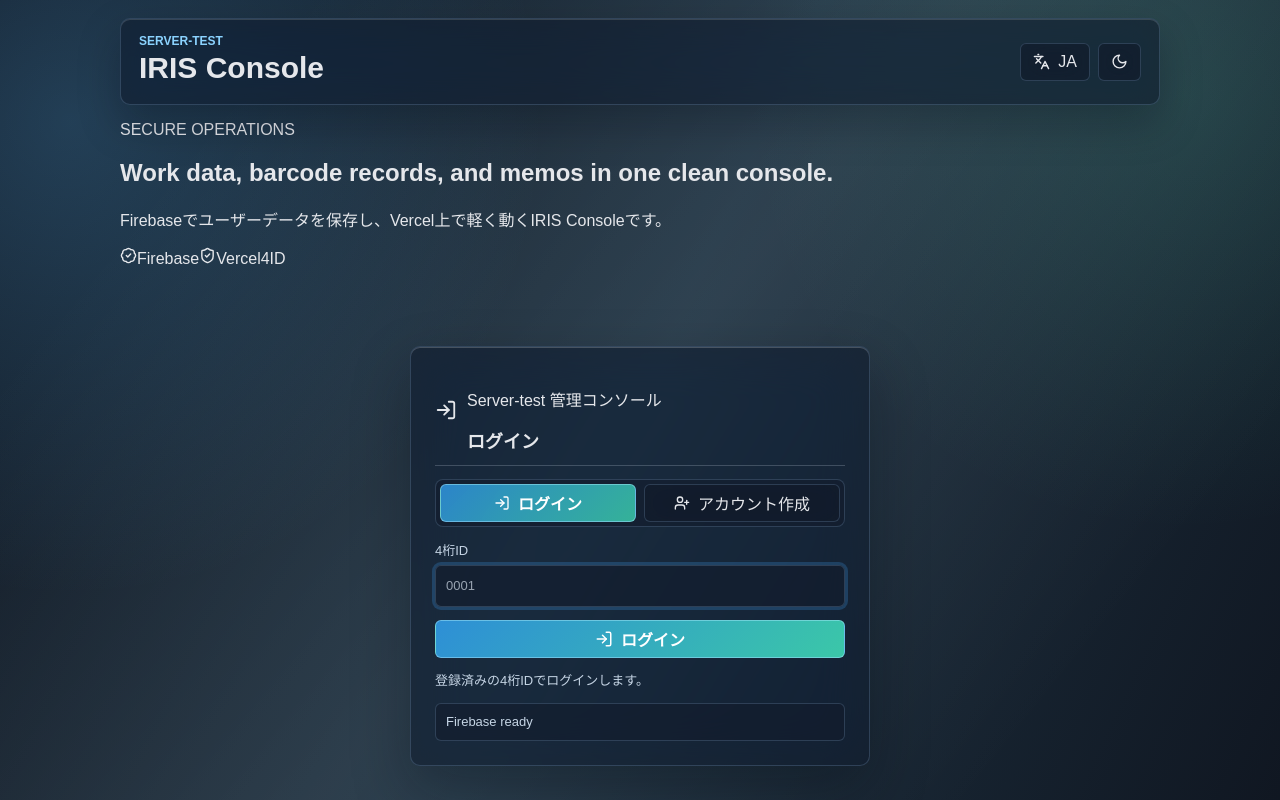
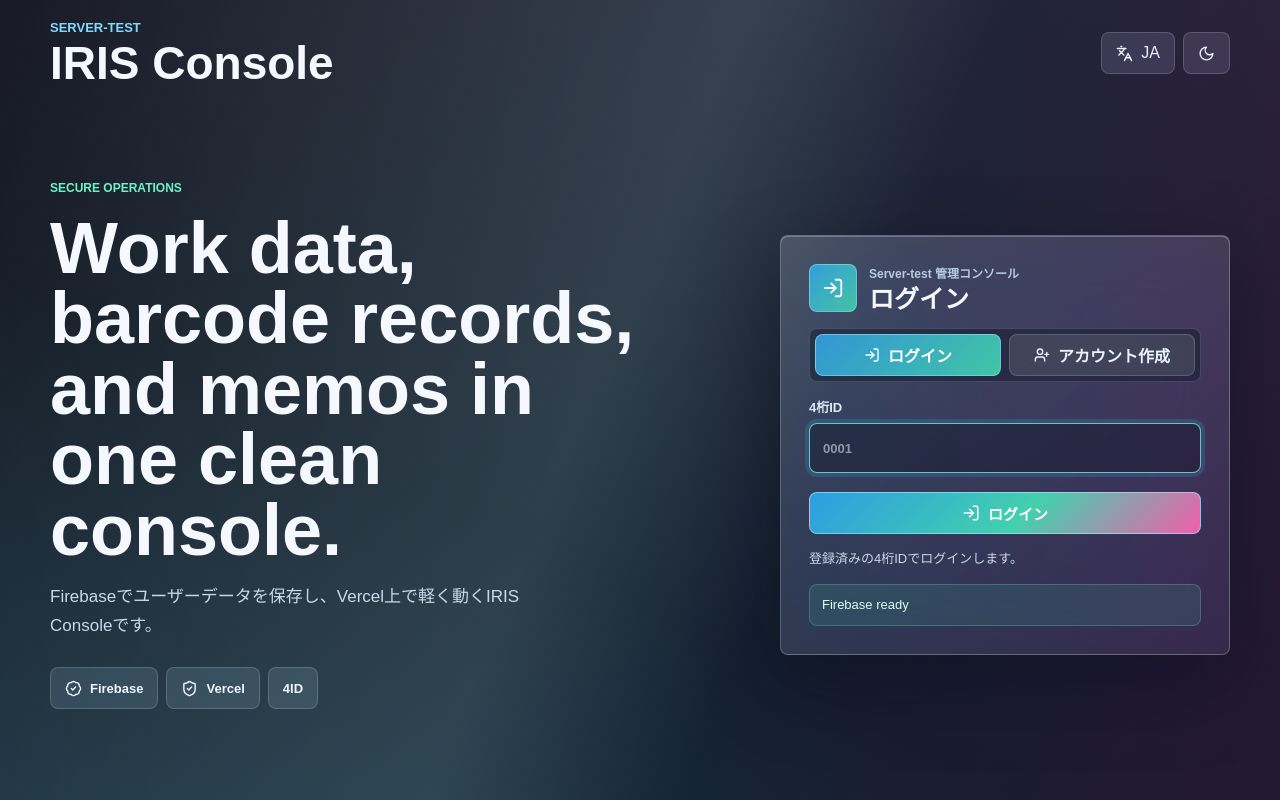
Before and after one commit to Taku20200824/Server-test, a Next.js app: page /login in a window 1280 px wide. Built offline with nearby package versions, Linux system fonts and the light colour scheme; no server answers.

Commit message:
Redesign login with premium glass layout

```diff
--- a/src/app/login/LoginPage.module.css
+++ b/src/app/login/LoginPage.module.css
@@ -1,9 +1,10 @@
 .page {
   background:
-    linear-gradient(115deg, rgba(20, 38, 66, 0.92), rgba(24, 65, 92, 0.82), rgba(10, 24, 39, 0.94)),
-    repeating-linear-gradient(90deg, rgba(255, 255, 255, 0.055) 0 1px, transparent 1px 76px),
-    repeating-linear-gradient(0deg, rgba(255, 255, 255, 0.04) 0 1px, transparent 1px 76px);
-  color: #eaf3ff;
+    linear-gradient(115deg, rgba(7, 14, 30, 0.98) 0%, rgba(12, 37, 51, 0.96) 46%, rgba(32, 17, 46, 0.94) 100%),
+    conic-gradient(from 150deg at 58% 42%, rgba(48, 180, 219, 0.28), rgba(226, 80, 172, 0.14), rgba(66, 213, 173, 0.2), rgba(48, 180, 219, 0.28)),
+    repeating-linear-gradient(90deg, rgba(255, 255, 255, 0.05) 0 1px, transparent 1px 84px),
+    repeating-linear-gradient(0deg, rgba(255, 255, 255, 0.035) 0 1px, transparent 1px 84px);
+  color: #f5f8ff;
   min-height: 100vh;
   overflow: hidden;
   padding: 18px;
@@ -12,21 +13,20 @@
 
 .page::before {
   background:
-    radial-gradient(circle at 20% 20%, rgba(93, 190, 255, 0.22), transparent 28%),
-    radial-gradient(circle at 82% 28%, rgba(80, 216, 176, 0.14), transparent 26%),
-    linear-gradient(135deg, transparent 25%, rgba(255, 255, 255, 0.075) 50%, transparent 75%);
+    linear-gradient(120deg, transparent 0%, rgba(255, 255, 255, 0.13) 48%, transparent 58%),
+    linear-gradient(35deg, rgba(44, 171, 214, 0.22), transparent 42%, rgba(236, 91, 174, 0.12));
   content: "";
-  inset: -20%;
+  inset: -30%;
   pointer-events: none;
   position: absolute;
-  transform: rotate(-6deg);
+  transform: rotate(-8deg);
 }
 
 .shell {
   display: grid;
   grid-template-rows: auto 1fr;
   margin: 0 auto;
-  max-width: 1040px;
+  max-width: 1180px;
   min-height: calc(100vh - 36px);
   position: relative;
   z-index: 1;
@@ -34,142 +34,199 @@
 
 .header {
   align-items: center;
-  background: rgba(14, 27, 44, 0.62);
-  backdrop-filter: blur(18px) saturate(145%);
-  border: 1px solid rgba(178, 215, 255, 0.2);
-  border-radius: 10px;
-  box-shadow: 0 18px 42px rgba(1, 8, 19, 0.26), inset 0 1px 0 rgba(255, 255, 255, 0.14);
-  color: #fff;
   display: flex;
   justify-content: space-between;
-  min-height: 82px;
-  padding: 15px 18px;
+  min-height: 70px;
 }
 
 .brand {
-  color: #8bd3ff;
+  color: #83d9ff;
+  font-size: 13px;
+  font-weight: 900;
+  margin: 0 0 5px;
+}
+
+.header h1 {
+  font-size: clamp(30px, 4vw, 46px);
+  line-height: 1;
+  margin: 0;
+}
+
+.tools,
+.modeTabs,
+.metrics {
+  display: flex;
+  gap: 8px;
+}
+
+.tools button,
+.card button,
+.metrics span {
+  align-items: center;
+  border-radius: 8px;
+  display: inline-flex;
+  gap: 8px;
+  justify-content: center;
+  min-height: 42px;
+  padding: 0 14px;
+}
+
+.tools button,
+.modeTab,
+.metrics span {
+  background: rgba(255, 255, 255, 0.11);
+  backdrop-filter: blur(16px) saturate(150%);
+  border: 1px solid rgba(218, 235, 255, 0.18);
+  color: #eaf3ff;
+}
+
+.tools button,
+.card button {
+  cursor: pointer;
+}
+
+.stage {
+  align-items: center;
+  display: grid;
+  gap: 34px;
+  grid-template-columns: minmax(0, 1.05fr) minmax(360px, 0.85fr);
+  padding: 54px 0 34px;
+}
+
+.heroPanel {
+  max-width: 590px;
+}
+
+.eyebrow {
+  color: #70f0cb;
+  font-size: 12px;
+  font-weight: 900;
+  margin: 0 0 18px;
+}
+
+.heroPanel h2 {
+  font-size: clamp(36px, 6vw, 72px);
+  line-height: 0.98;
+  margin: 0 0 18px;
+  max-width: 760px;
+}
+
+.heroPanel > p:not(.eyebrow) {
+  color: #c9d8ea;
+  font-size: 17px;
+  line-height: 1.7;
+  margin: 0 0 26px;
+  max-width: 520px;
+}
+
+.metrics {
+  flex-wrap: wrap;
+}
+
+.metrics span {
+  color: #eef7ff;
+  font-size: 13px;
+  font-weight: 800;
+}
+
+.card {
+  background: linear-gradient(145deg, rgba(250, 252, 255, 0.18), rgba(255, 255, 255, 0.08));
+  backdrop-filter: blur(30px) saturate(170%);
+  border: 1px solid rgba(233, 245, 255, 0.24);
+  border-radius: 8px;
+  box-shadow: 0 28px 80px rgba(1, 8, 19, 0.38), inset 0 1px 0 rgba(255, 255, 255, 0.25);
+  display: grid;
+  gap: 15px;
+  justify-self: end;
+  padding: 28px;
+  width: min(450px, 100%);
+}
+
+.cardHead {
+  align-items: center;
+  display: flex;
+  gap: 12px;
+}
+
+.cardHead p {
+  color: #b7cce2;
   font-size: 12px;
   font-weight: 800;
   margin: 0 0 5px;
 }
 
-.header h1 {
-  font-size: 30px;
-  line-height: 1;
-  margin: 0 0 6px;
-}
-
-.header p:last-child {
-  color: #d7e8fb;
-  font-size: 13px;
+.cardHead h2 {
+  font-size: 25px;
+  line-height: 1.1;
   margin: 0;
 }
 
-.tools,
-.modeTabs {
-  display: flex;
-  gap: 8px;
-}
-
-.tools button,
-.card button {
+.iconBox {
   align-items: center;
-  border-radius: 6px;
-  cursor: pointer;
+  background: linear-gradient(135deg, rgba(52, 163, 225, 0.95), rgba(70, 216, 173, 0.85));
+  border: 1px solid rgba(167, 233, 255, 0.42);
+  border-radius: 8px;
   display: inline-flex;
-  gap: 8px;
+  height: 48px;
   justify-content: center;
-  min-height: 38px;
-  padding: 0 12px;
-}
-
-.tools button,
-.modeTab {
-  background: rgba(255, 255, 255, 0.13);
-  backdrop-filter: blur(14px);
-  border: 1px solid rgba(210, 232, 255, 0.24);
-  color: #eaf3ff;
+  width: 48px;
 }
 
 .modeTabs {
-  background: rgba(255, 255, 255, 0.08);
+  background: rgba(7, 15, 29, 0.38);
   border: 1px solid rgba(221, 238, 255, 0.16);
   border-radius: 8px;
-  padding: 4px;
+  padding: 5px;
 }
 
 .modeTab,
 .activeTab {
   flex: 1 1 0;
+  font-weight: 800;
 }
 
 .activeTab {
-  background: linear-gradient(135deg, rgba(46, 143, 214, 0.92), rgba(59, 199, 168, 0.88));
+  background: linear-gradient(135deg, rgba(51, 154, 219, 0.96), rgba(68, 211, 175, 0.92));
   border: 1px solid rgba(163, 231, 255, 0.5);
   color: #ffffff;
-  font-weight: 800;
-}
-
-.card {
-  align-self: start;
-  background: rgba(247, 251, 255, 0.16);
-  backdrop-filter: blur(24px) saturate(160%);
-  border: 1px solid rgba(224, 240, 255, 0.28);
-  border-radius: 10px;
-  box-shadow: 0 24px 58px rgba(1, 8, 19, 0.32), inset 0 1px 0 rgba(255, 255, 255, 0.2);
-  display: grid;
-  gap: 13px;
-  justify-self: center;
-  margin-top: 78px;
-  padding: 24px;
-  width: min(460px, 100%);
-}
-
-.cardHead {
-  align-items: center;
-  border-bottom: 1px solid rgba(228, 241, 255, 0.2);
-  display: flex;
-  gap: 10px;
-  padding-bottom: 12px;
-}
-
-.cardHead h2 {
-  font-size: 18px;
-  margin: 0;
 }
 
 .card label {
-  color: #d8e8f8;
+  color: #dce9f8;
   display: grid;
   font-size: 13px;
-  gap: 6px;
+  font-weight: 700;
+  gap: 7px;
 }
 
 .card input {
-  background: rgba(255, 255, 255, 0.12);
-  border: 1px solid rgba(221, 238, 255, 0.26);
-  border-radius: 6px;
+  background: rgba(6, 14, 27, 0.34);
+  border: 1px solid rgba(221, 238, 255, 0.24);
+  border-radius: 8px;
   color: #ffffff;
-  min-height: 42px;
+  min-height: 50px;
   outline: none;
-  padding: 9px 10px;
+  padding: 11px 13px;
   width: 100%;
 }
 
 .card input::placeholder {
-  color: rgba(234, 243, 255, 0.62);
+  color: rgba(234, 243, 255, 0.55);
 }
 
 .card input:focus {
-  border-color: rgba(114, 205, 255, 0.78);
-  box-shadow: 0 0 0 3px rgba(64, 169, 255, 0.22);
+  border-color: rgba(112, 240, 203, 0.82);
+  box-shadow: 0 0 0 4px rgba(64, 169, 255, 0.18);
 }
 
 .primary {
-  background: linear-gradient(135deg, #2e8fd6, #3bc7a8);
-  border: 1px solid rgba(163, 231, 255, 0.5);
+  background: linear-gradient(135deg, #2c9de2, #43d0ae 55%, #f05fac);
+  border: 1px solid rgba(185, 241, 255, 0.54);
   color: #ffffff;
-  font-weight: 800;
+  font-size: 15px;
+  font-weight: 900;
+  margin-top: 4px;
+  min-height: 52px;
 }
 
 .primary:disabled {
@@ -178,58 +235,70 @@
 }
 
 .hint,
-.status {
-  color: #d2e2f1;
+.status,
+.errorStatus {
   font-size: 13px;
-  line-height: 1.5;
+  line-height: 1.55;
   margin: 0;
 }
 
+.hint {
+  color: #cbd9e8;
+}
+
+.status,
+.errorStatus {
+  border-radius: 8px;
+  padding: 10px 12px;
+}
+
 .status {
-  background: rgba(255, 255, 255, 0.1);
-  border: 1px solid rgba(221, 238, 255, 0.2);
-  border-radius: 6px;
-  padding: 8px 10px;
+  background: rgba(66, 213, 173, 0.12);
+  border: 1px solid rgba(112, 240, 203, 0.24);
+  color: #dffdf5;
+}
+
+.errorStatus {
+  background: rgba(240, 95, 172, 0.14);
+  border: 1px solid rgba(255, 173, 217, 0.28);
+  color: #ffe4f3;
 }
 
 .dark {
   background:
-    linear-gradient(115deg, rgba(7, 14, 25, 0.96), rgba(13, 35, 52, 0.92), rgba(7, 14, 25, 0.96)),
-    repeating-linear-gradient(90deg, rgba(255, 255, 255, 0.045) 0 1px, transparent 1px 76px);
-  color: #e5e7eb;
+    linear-gradient(115deg, rgba(4, 9, 19, 0.99) 0%, rgba(10, 31, 44, 0.98) 48%, rgba(28, 14, 43, 0.96) 100%),
+    conic-gradient(from 150deg at 58% 42%, rgba(48, 180, 219, 0.24), rgba(226, 80, 172, 0.12), rgba(66, 213, 173, 0.16), rgba(48, 180, 219, 0.24));
 }
 
-.dark .header,
-.dark .card,
-.dark .tools button,
-.dark .modeTabs,
-.dark .modeTab,
-.dark .card input,
-.dark .status {
-  background-color: rgba(18, 28, 45, 0.62);
-  border-color: rgba(142, 184, 224, 0.22);
-  color: #e5e7eb;
+@media (max-width: 840px) {
+  .stage {
+    grid-template-columns: 1fr;
+    padding-top: 30px;
+  }
+
+  .heroPanel {
+    max-width: none;
+  }
+
+  .card {
+    justify-self: stretch;
+    width: 100%;
+  }
 }
 
-.dark .card label,
-.dark .hint,
-.dark .status {
-  color: #c6d5e5;
-}
-
-@media (max-width: 680px) {
+@media (max-width: 560px) {
   .page {
-    padding: 10px;
+    padding: 12px;
   }
 
   .shell {
-    min-height: calc(100vh - 20px);
+    min-height: calc(100vh - 24px);
   }
 
   .header {
     align-items: stretch;
     flex-direction: column;
-    gap: 12px;
+    gap: 14px;
   }
 
   .tools,
@@ -237,13 +306,17 @@
     flex-wrap: wrap;
   }
 
+  .tools button,
   .modeTab,
   .activeTab {
-    flex-basis: 100%;
+    flex: 1 1 auto;
+  }
+
+  .heroPanel h2 {
+    font-size: 38px;
   }
 
   .card {
-    margin-top: 28px;
-    padding: 18px;
+    padding: 20px;
   }
 }
```
